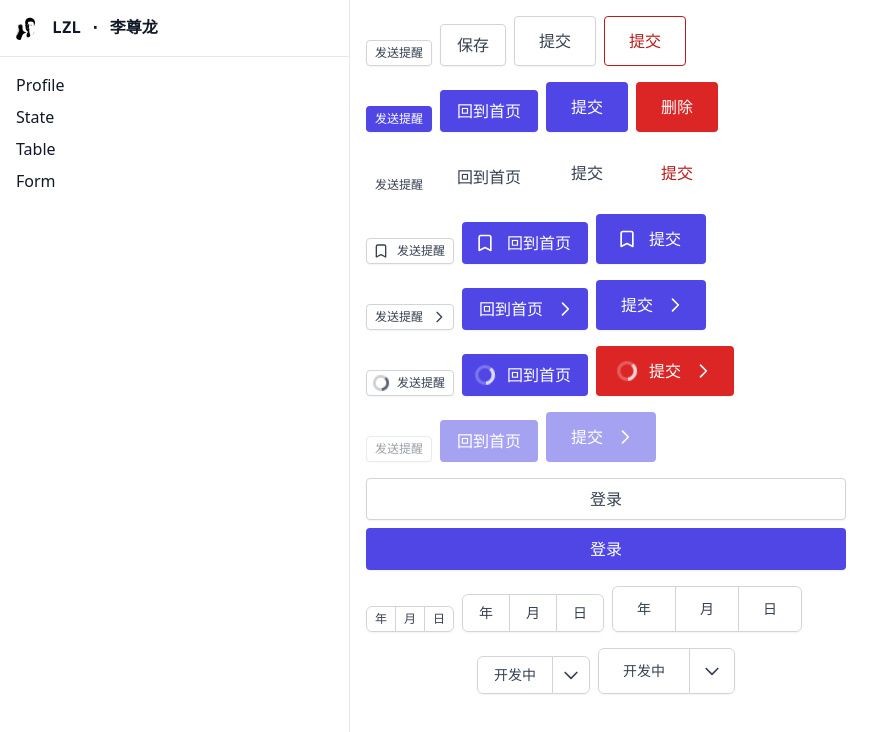
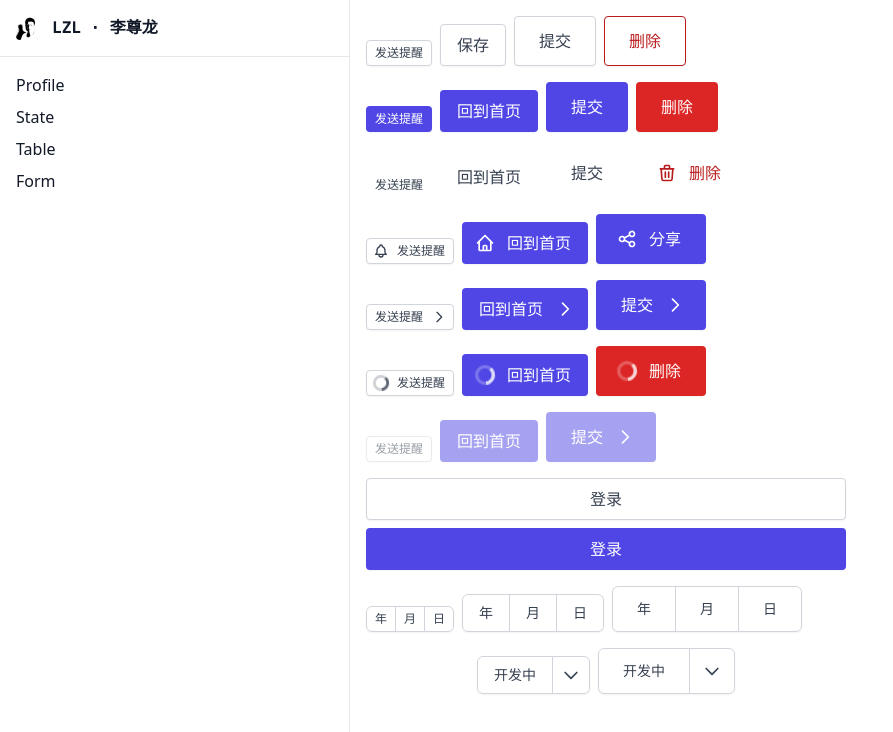
Before and after one commit to lzl/lzl.dev, a Next.js app: page /components in a window 1280 px wide. Shown: the top 732 px of the page, without its empty margins (0-893 px from the left). Built offline with nearby package versions, Linux system fonts and the light colour scheme; what @tailwindcss/typography would draw is missing.

Commit message:
components: fine tuning

```diff
--- a/src/components/Icon.js
+++ b/src/components/Icon.js
@@ -1,4 +1,4 @@
-export function HomeIcon() {
+export function BellIcon() {
   return (
     <svg
       xmlns="http://www.w3.org/2000/svg"
@@ -10,7 +10,7 @@ export function HomeIcon() {
         strokeLinecap="round"
         strokeLinejoin="round"
         strokeWidth={2}
-        d="M5 5a2 2 0 012-2h10a2 2 0 012 2v16l-7-3.5L5 21V5z"
+        d="M15 17h5l-1.405-1.405A2.032 2.032 0 0118 14.158V11a6.002 6.002 0 00-4-5.659V5a2 2 0 10-4 0v.341C7.67 6.165 6 8.388 6 11v3.159c0 .538-.214 1.055-.595 1.436L4 17h5m6 0v1a3 3 0 11-6 0v-1m6 0H9"
       />
     </svg>
   )
@@ -33,3 +33,57 @@ export function ChevronRightIcon() {
     </svg>
   )
 }
+
+export function HomeIcon() {
+  return (
+    <svg
+      xmlns="http://www.w3.org/2000/svg"
+      fill="none"
+      viewBox="0 0 24 24"
+      stroke="currentColor"
+    >
+      <path
+        strokeLinecap="round"
+        strokeLinejoin="round"
+        strokeWidth={2}
+        d="M3 12l2-2m0 0l7-7 7 7M5 10v10a1 1 0 001 1h3m10-11l2 2m-2-2v10a1 1 0 01-1 1h-3m-6 0a1 1 0 001-1v-4a1 1 0 011-1h2a1 1 0 011 1v4a1 1 0 001 1m-6 0h6"
+      />
+    </svg>
+  )
+}
+
+export function ShareIcon() {
+  return (
+    <svg
+      xmlns="http://www.w3.org/2000/svg"
+      fill="none"
+      viewBox="0 0 24 24"
+      stroke="currentColor"
+    >
+      <path
+        strokeLinecap="round"
+        strokeLinejoin="round"
+        strokeWidth={2}
+        d="M8.684 13.342C8.886 12.938 9 12.482 9 12c0-.482-.114-.938-.316-1.342m0 2.684a3 3 0 110-2.684m0 2.684l6.632 3.316m-6.632-6l6.632-3.316m0 0a3 3 0 105.367-2.684 3 3 0 00-5.367 2.684zm0 9.316a3 3 0 105.368 2.684 3 3 0 00-5.368-2.684z"
+      />
+    </svg>
+  )
+}
+
+export function TrashIcon() {
+  return (
+    <svg
+      xmlns="http://www.w3.org/2000/svg"
+      fill="none"
+      viewBox="0 0 24 24"
+      stroke="currentColor"
+    >
+      <path
+        strokeLinecap="round"
+        strokeLinejoin="round"
+        strokeWidth={2}
+        d="M19 7l-.867 12.142A2 2 0 0116.138 21H7.862a2 2 0 01-1.995-1.858L5 7m5 4v6m4-6v6m1-10V4a1 1 0 00-1-1h-4a1 1 0 00-1 1v3M4 7h16"
+      />
+    </svg>
+  )
+}
--- a/src/pages/components.js
+++ b/src/pages/components.js
@@ -3,7 +3,13 @@ import { useState } from 'react'
 
 import Menu, { profileMenu } from '@/components/Menu'
 import { Button, ButtonGroup } from '@/components/Button'
-import { ChevronRightIcon, HomeIcon } from '@/components/Icon'
+import {
+  BellIcon,
+  ChevronRightIcon,
+  HomeIcon,
+  ShareIcon,
+  TrashIcon,
+} from '@/components/Icon'
 
 function Right() {
   const [isLoading, setIsLoading] = useState(false)
@@ -22,7 +28,7 @@ function Right() {
         <Button>保存</Button>
         <Button size="lg">提交</Button>
         <Button size="lg" color="red">
-          提交
+          删除
         </Button>
       </div>
       <div className="flex items-end space-x-2">
@@ -45,12 +51,12 @@ function Right() {
         <Button variant="simple" size="lg">
           提交
         </Button>
-        <Button variant="simple" size="lg" color="red">
-          提交
+        <Button variant="simple" size="lg" color="red" leftIcon={<TrashIcon />}>
+          删除
         </Button>
       </div>
       <div className="flex items-end space-x-2">
-        <Button size="sm" leftIcon={<HomeIcon />}>
+        <Button size="sm" leftIcon={<BellIcon />}>
           发送提醒
         </Button>
         <Button
@@ -61,8 +67,8 @@ function Right() {
         >
           回到首页
         </Button>
-        <Button variant="solid" size="lg" leftIcon={<HomeIcon />}>
-          提交
+        <Button variant="solid" size="lg" leftIcon={<ShareIcon />}>
+          分享
         </Button>
       </div>
       <div className="flex items-end space-x-2">
@@ -89,14 +95,8 @@ function Right() {
         <Button variant="solid" isLoading>
           回到首页
         </Button>
-        <Button
-          variant="solid"
-          size="lg"
-          isLoading
-          rightIcon={<ChevronRightIcon />}
-          color="red"
-        >
-          提交
+        <Button variant="solid" size="lg" isLoading color="red">
+          删除
         </Button>
       </div>
       <div className="flex items-end space-x-2">
```
